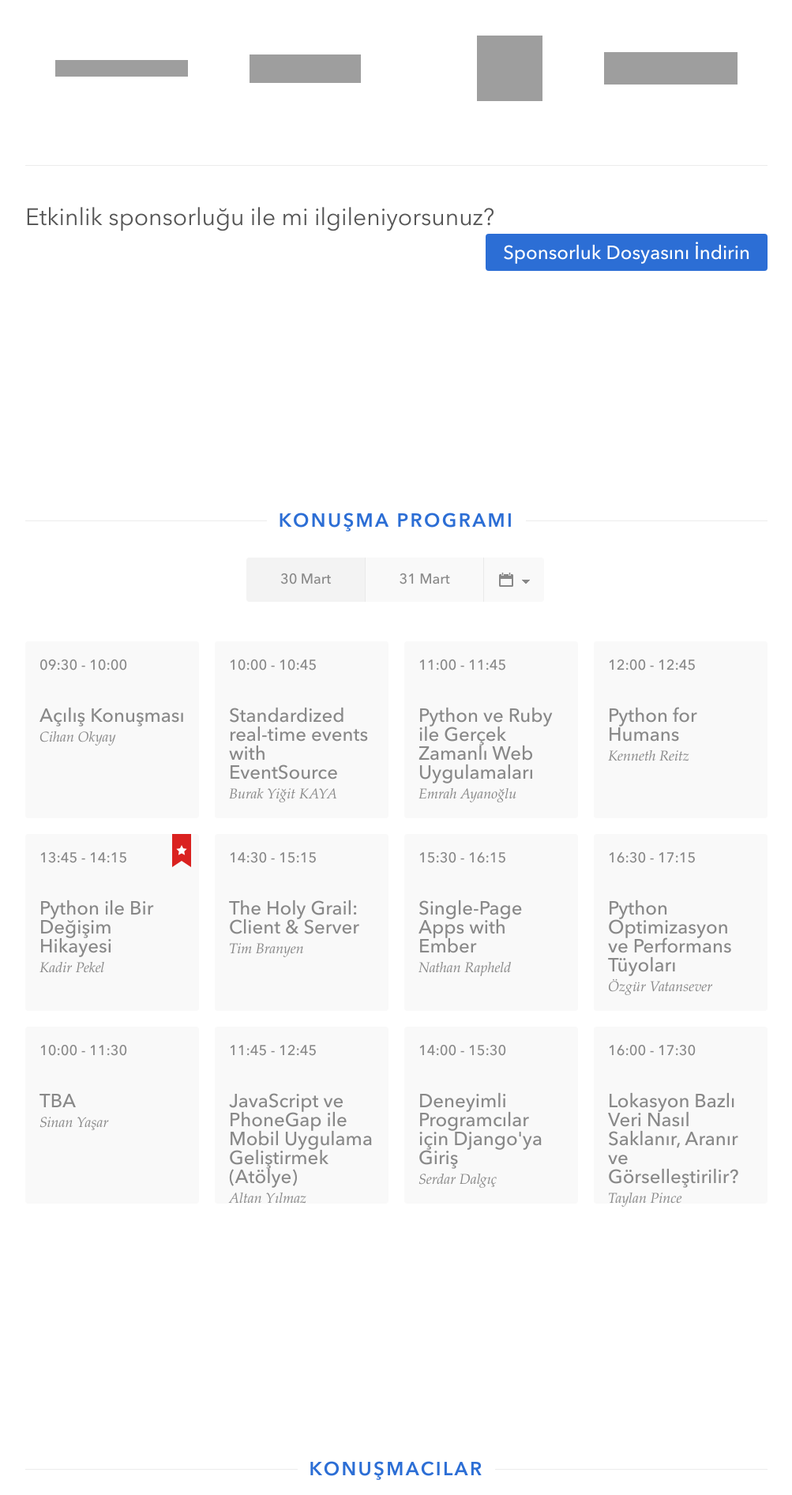
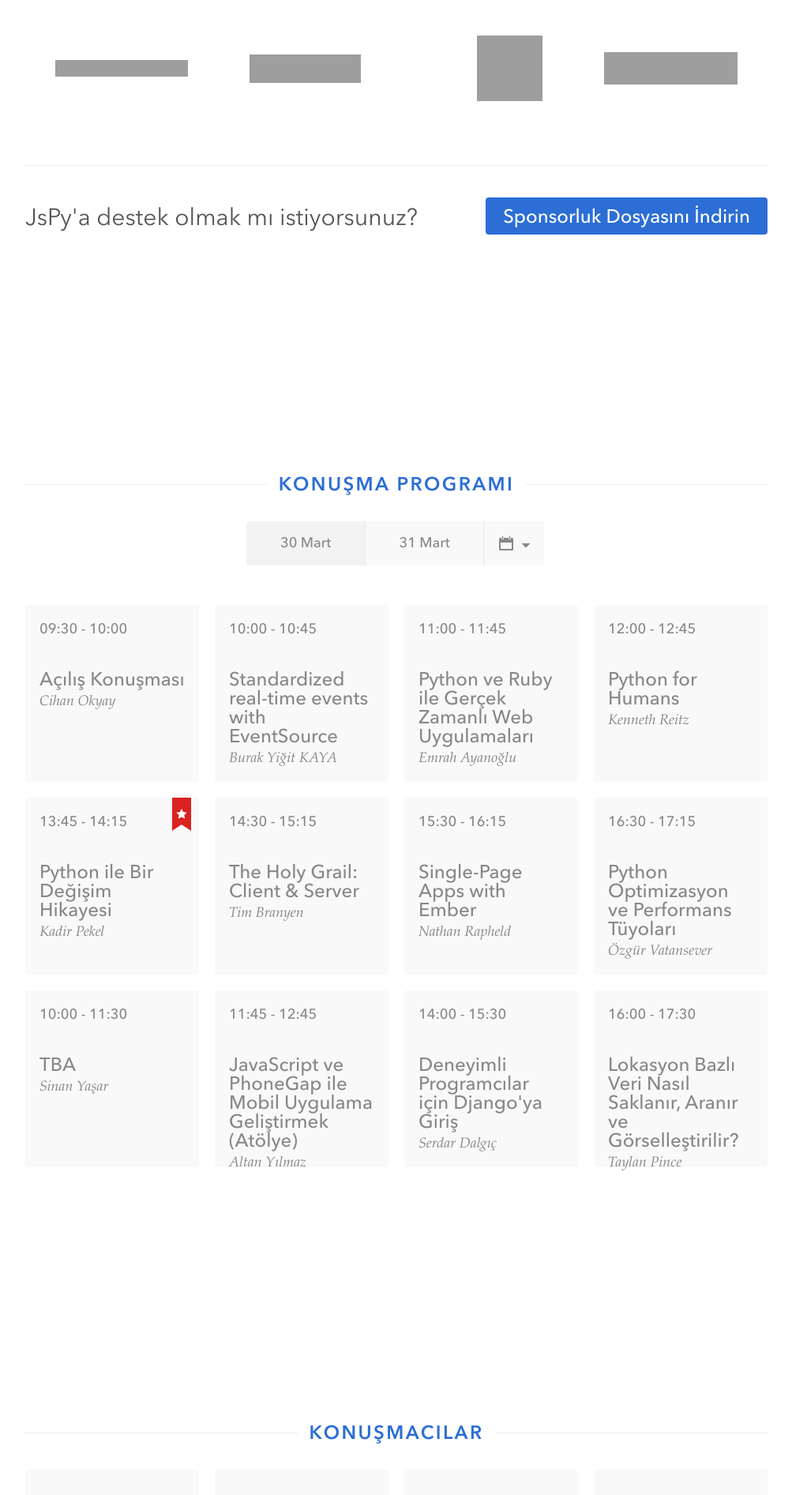
Before and after one commit to anuragbhalla/website, a Python web app: template templates/layout.html in a window 1280 px wide. Shown: the part 2378-4271 px from the top of the page at 79% size, without its empty margins (138-1141 px from the left). Run offline with Jinja, Linux system fonts and the light colour scheme; the template is opened without the code that fills it, so the values that code supplies are empty; some libraries are stand-ins or nearby versions; grey boxes are pictures that could not be loaded.

Commit message:
Tweak wording.

```diff
--- a/templates/layout.html
+++ b/templates/layout.html
@@ -95,7 +95,7 @@
             </div><!-- end other -->
 
             <div class="call-to-action">
-                <p>{{ _("Etkinlik sponsorluğu ile mi ilgileniyorsunuz?") }}</p>
+                <p>{{ _("JsPy'a destek olmak mı istiyorsunuz?") }}</p>
                 <a href="http://jstanbul.org/jspy/sponsorluk.pdf" class="button">{{ _("Sponsorluk Dosyasını İndirin") }}</a>
             </div><!-- end call-to-action -->
 
```
